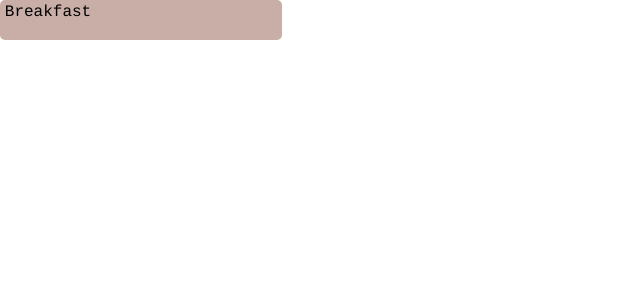
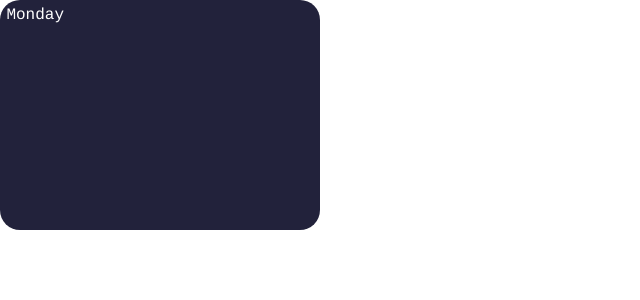
Before and after one commit to Euge-Saravia/MyMenu-frontend, a React (Vite) app: page / in a window 1280 px wide. Shown: the top 300 px of the page, without its empty margins (0-640 px from the left). Built offline with nearby package versions, Linux system fonts and the light colour scheme.

Commit message:
Create card for the days of the week

```diff
--- /dev/null
+++ b/src/components/cardDays/ChooseDay.jsx
@@ -0,0 +1,16 @@
+import "./chooseDay.scss";
+import PropTypes from "prop-types";
+
+const ChooseDay = ({ day }) => {
+  return (
+    <div className="containerChooseDay">
+      <h5 className="dayOfWeek">{day}</h5>
+    </div>
+  );
+};
+
+ChooseDay.propTypes = {
+  day: PropTypes.string,
+};
+
+export default ChooseDay;
--- /dev/null
+++ b/src/components/cardDays/chooseDay.scss
@@ -0,0 +1,13 @@
+@import "../../../styles.scss";
+
+.containerChooseDay {
+    width: 20rem;
+    height: 14.375rem;
+    background-color: $ebony;
+    border-radius: 1.25rem;
+    padding: 0.4rem;
+
+    .dayOfWeek {
+        @include text-cousine-regular(1rem, $white);
+    }
+}
--- a/src/pages/Home.jsx
+++ b/src/pages/Home.jsx
@@ -1,10 +1,11 @@
-import MealType from "../components/mealtype/MealType";
+import ChooseDay from "../components/cardDays/ChooseDay";
+
 
 
 const Home = () => {
   return (
     <div>
-     <MealType type="Breakfast" />
+     <ChooseDay day="Monday" />
     </div>
   );
 };
--- a/src/routes/routes.jsx
+++ b/src/routes/routes.jsx
@@ -1,6 +1,7 @@
 import { createBrowserRouter } from "react-router-dom";
 import Layout from "../layout/Layout";
 import Home from "../pages/Home";
+
 
 const router = createBrowserRouter([
   {
```
Also changed, not shown: src/pages/ShoopingList.jsx (added).
